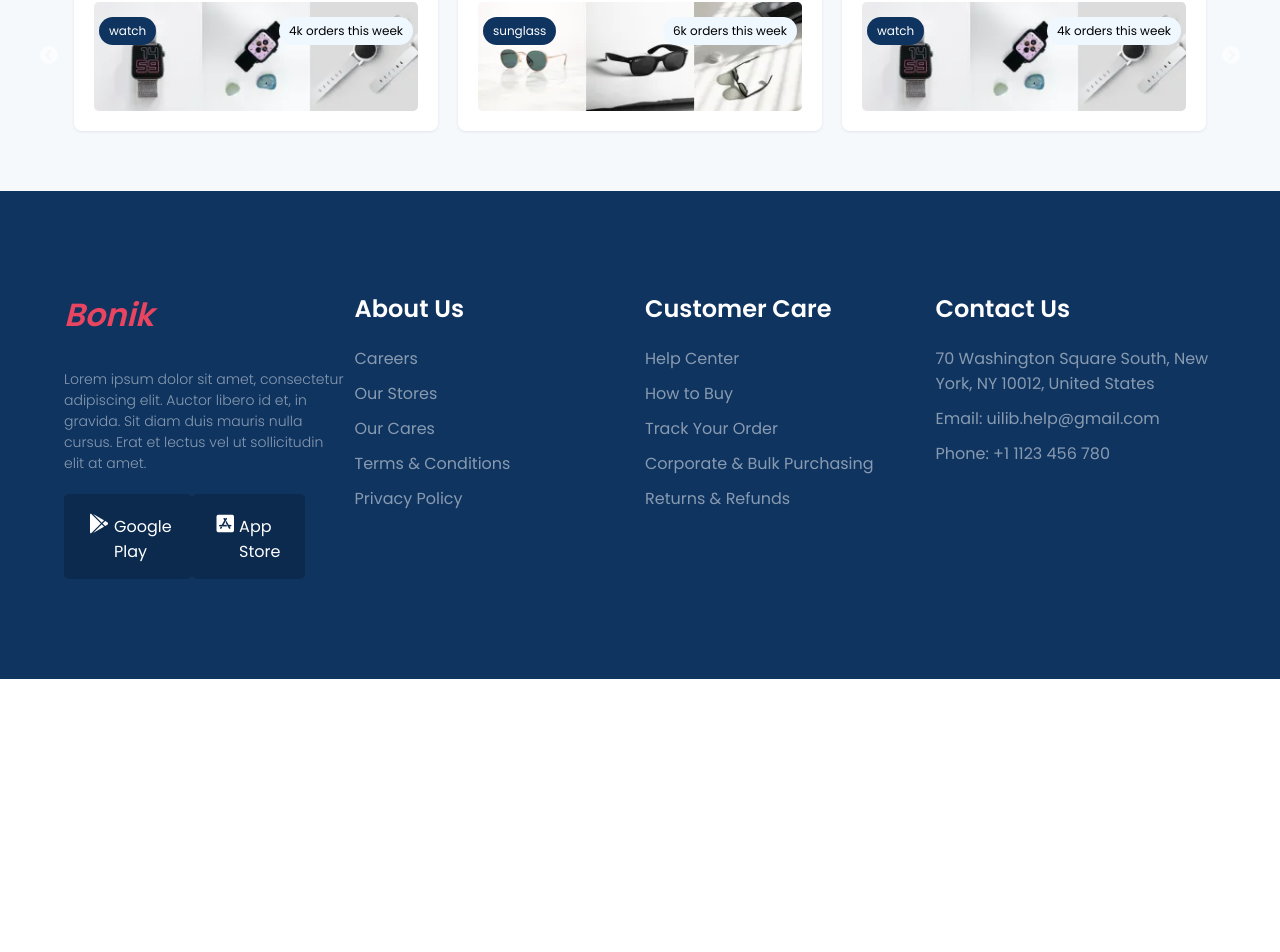
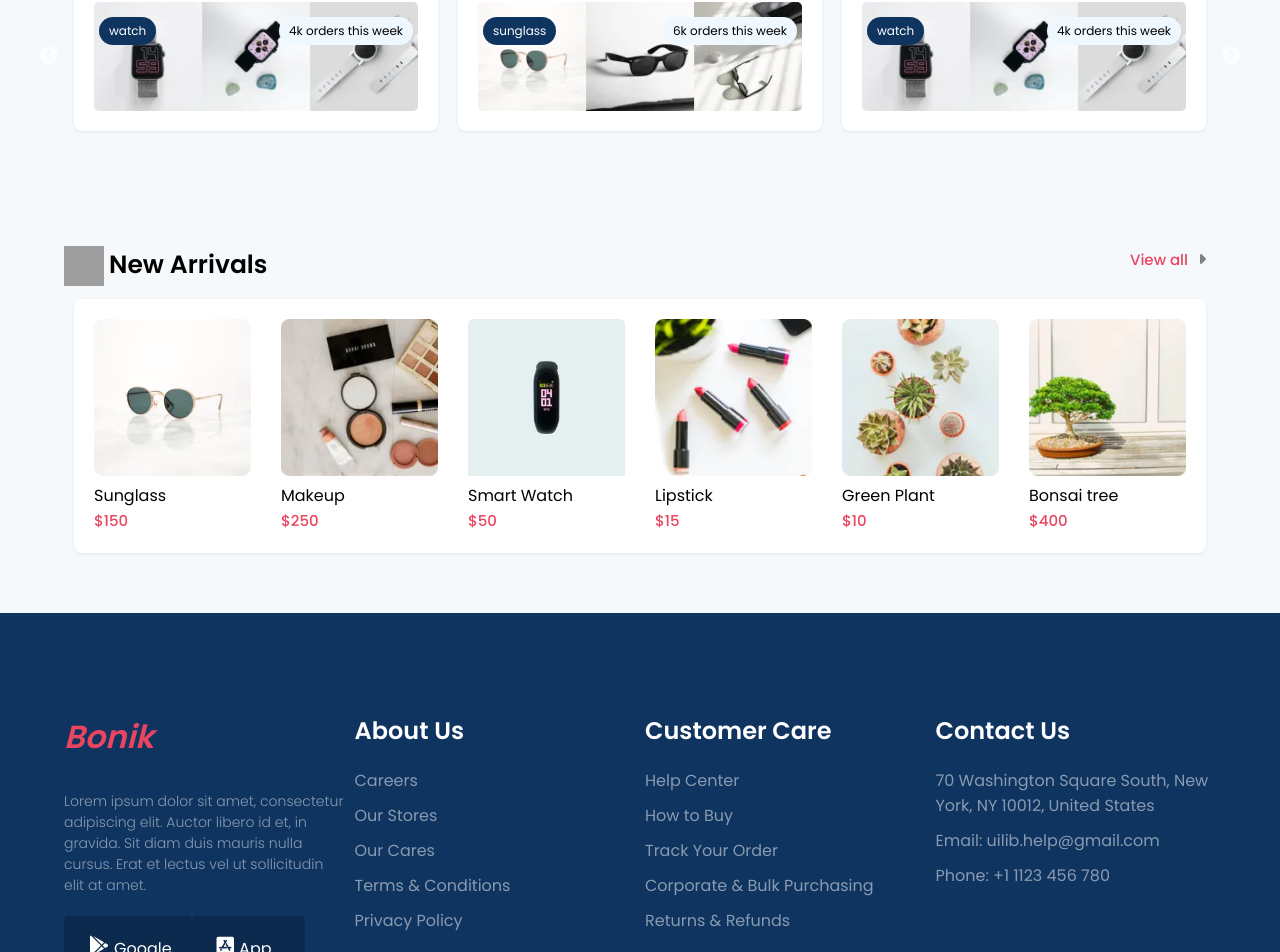
Before and after one commit to hiep1997xz/shopping-ecommer, a React (Create React App) app: page / in a window 1280 px wide. Shown: the part 1448-2400 px from the top of the page. Before the commit the page ends 2127 px from the top, so only its background shows below. Built offline with nearby package versions, Linux system fonts and the light colour scheme; grey boxes are pictures that could not be loaded.

Commit message:
NewArrivalsCart

```diff
--- /dev/null
+++ b/src/components/newArrivals/Ndata.js
@@ -0,0 +1,34 @@
+const Ndata = [
+  {
+    cover: "./images/arrivals/arrivals1.png",
+    name: "Sunglass",
+    price: "150",
+  },
+  {
+    cover: "./images/arrivals/arrivals2.png",
+    name: "Makeup",
+    price: "250",
+  },
+  {
+    cover: "./images/arrivals/arrivals3.png",
+    name: "Smart Watch",
+    price: "50",
+  },
+  {
+    cover: "./images/arrivals/arrivals4.png",
+    name: "Lipstick",
+    price: "15",
+  },
+  {
+    cover: "./images/arrivals/arrivals5.png",
+    name: "Green Plant",
+    price: "10",
+  },
+  {
+    cover: "./images/arrivals/arrivals6.png",
+    name: "Bonsai tree",
+    price: "400",
+  },
+]
+
+export default Ndata
--- /dev/null
+++ b/src/components/newArrivals/NewArrivals.css
@@ -0,0 +1,17 @@
+.heading img {
+  width: 40px;
+  height: 40px;
+  margin-top: 5px;
+}
+.NewArrivals h4 {
+  font-weight: 400;
+}
+.NewArrivals span {
+  color: #e94560;
+  font-size: 15px;
+  font-weight: 500;
+}
+.NewArrivals .box img {
+  width: 100%;
+  height: 100%;
+}
--- /dev/null
+++ b/src/components/newArrivals/NewArrivals.jsx
@@ -0,0 +1,27 @@
+import React from 'react'
+import NewArrivalsCart from './NewArrivalsCart'
+
+const NewArrivals = () => {
+  return (
+    <>
+      <section className="NewArrivals background">
+        <div className="container">
+          <div className="heading d_flex">
+            <div className="heading-left row  f_flex">
+              <img src="https://img.icons8.com/glyph-neue/64/26e07f/new.png" alt=""/>
+              <h2>New Arrivals </h2>
+            </div>
+            <div className="heading-right row ">
+              <span>View all</span>
+              <i className="fa-solid fa-caret-right"></i>
+            </div>
+          </div>
+
+          <NewArrivalsCart />
+        </div>
+      </section>
+    </>
+  )
+}
+
+export default NewArrivals
--- /dev/null
+++ b/src/components/newArrivals/NewArrivalsCart.jsx
@@ -0,0 +1,25 @@
+import React from 'react'
+import Ndata from './Ndata'
+import './NewArrivals.css'
+
+const NewArrivalsCart = () => {
+  return (
+    <>
+      <div className="content grid product">
+        {Ndata.map((val, index) => {
+          return (
+            <div className="box" key={index}>
+              <div className="img">
+                <img src={val.cover} alt="" />
+              </div>
+              <h4>{val.name}</h4>
+              <span>${val.price}</span>
+            </div>
+          )
+        })}
+      </div>
+    </>
+  )
+}
+
+export default NewArrivalsCart
--- a/src/pages/Pages.jsx
+++ b/src/pages/Pages.jsx
@@ -2,6 +2,7 @@ import React from 'react'
 import Home from '../components/MainPage/Home'
 import FlashDeals from "../components/flashDeals/FlashDeals"
 import TopCate from '../components/TopCategories/TopCate'
+import NewArrivals from '../components/newArrivals/NewArrivals'
 
 
 const Pages = ({productItems, addToCart, shopItems, CartItem}) => {
@@ -10,6 +11,7 @@ const Pages = ({productItems, addToCart, shopItems, CartItem}) => {
       <Home CartItem={CartItem}/>
       <FlashDeals productItems={productItems} addToCart={addToCart} />
       <TopCate />
+      <NewArrivals />
     </>
   )
 }
```
